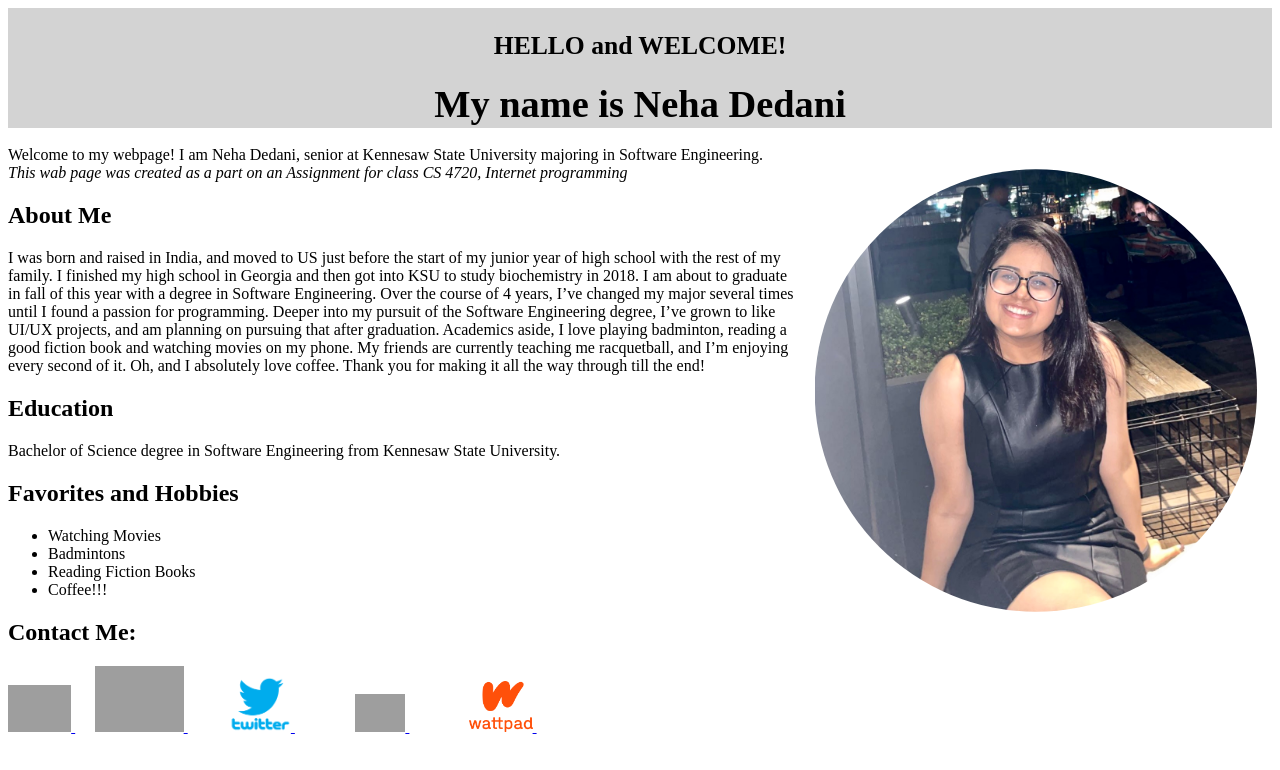
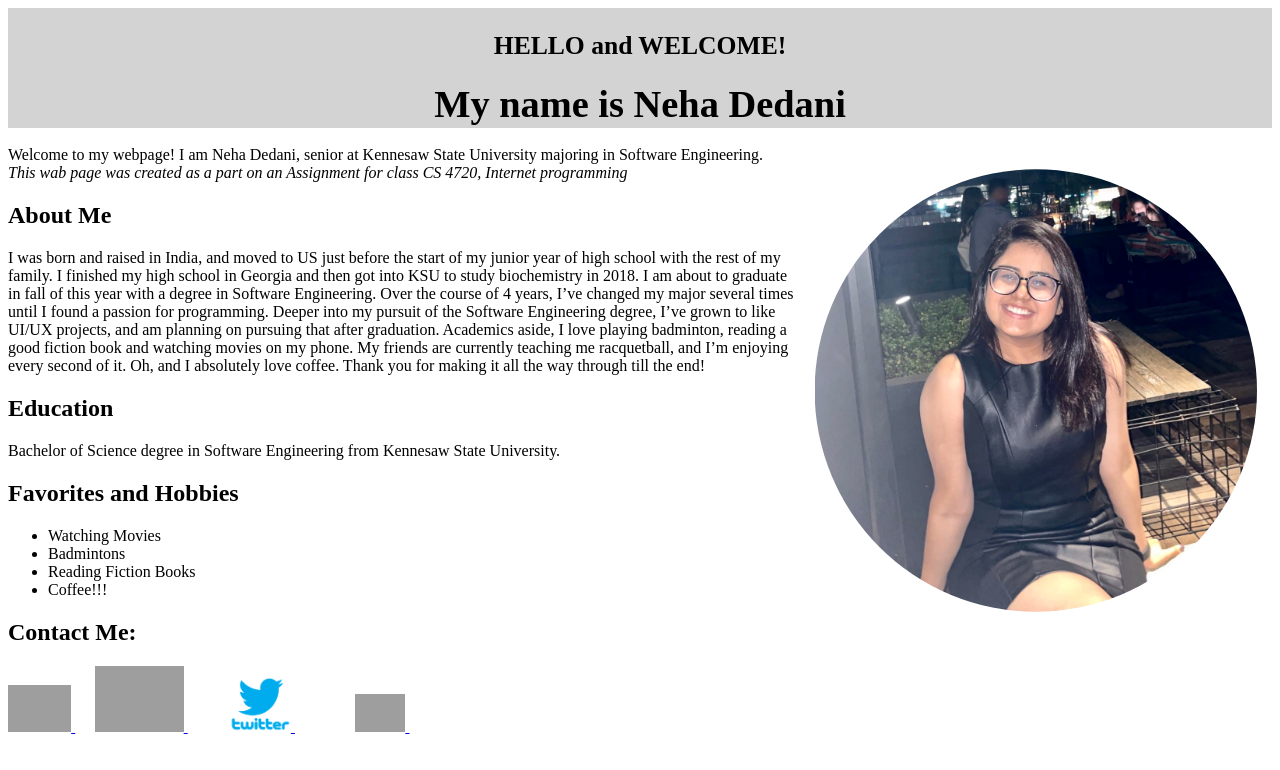
Before and after one commit to nehadedani/nehadedani.github.io, a plain HTML site: page index.html in a window 1280 px wide. Drawn offline with Linux system fonts and the light colour scheme; grey boxes are pictures that could not be loaded.

Commit message:
Update index.html
removed wattpad from profile

```diff
--- a/index.html
+++ b/index.html
@@ -114,10 +114,6 @@
                  alt="LinkedIn Logo" width="4%" height="10%">
         </a> &emsp; &emsp; &emsp;
 
-        <a href="https://www.wattpad.com/user/nehaaaad2">
-            <img src="wattpad.png"
-                 alt="Wattpad Logo" width="5%" height="10%">
-        </a> &emsp; &emsp;
 </section>
 
 </html>
```
